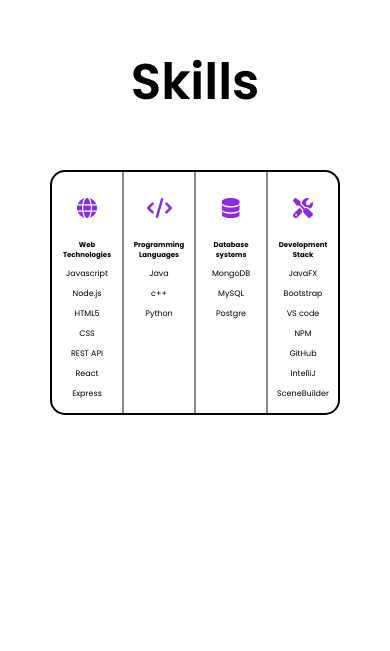
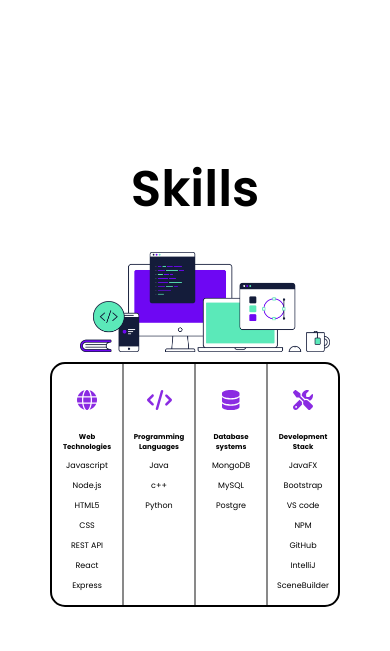
Before and after one commit to Swapnaroop2001/Portfolio-Website, a React (Create React App) app: page / in a window 390 px wide. Shown: the part 1853-2504 px from the top of the page. Built offline with nearby package versions, Linux system fonts and the light colour scheme.

Commit message:
Intro page changes

```diff
--- a/public/index.html
+++ b/public/index.html
@@ -6,10 +6,10 @@
   <link rel="preconnect" href="https://fonts.gstatic.com" crossorigin>
   <link href="https://fonts.googleapis.com/css2?family=Poppins:ital,wght@0,300;0,400;0,500;0,600;0,700;0,800;1,300&display=swap" rel="stylesheet">
   <meta charset="utf-8" />
-  <link rel="icon" href="%PUBLIC_URL%/favicon.ico" />
+  <link rel="icon" href="https://www.stefantopalovic.com/static/media/working-emoji.c5325f52b5be329995a5.png" />
   <meta name="viewport" content="width=device-width, initial-scale=1" />
   <meta name="theme-color" content="#000000" />
-  <meta name="description" content="Web site created using create-react-app" />
+  <meta name="description" content="Personal portfolio website" />
   <link rel="apple-touch-icon" href="%PUBLIC_URL%/logo192.png" />
   <link rel="manifest" href="%PUBLIC_URL%/manifest.json" />
 
--- a/src/components/Introduction/intro.jsx
+++ b/src/components/Introduction/intro.jsx
@@ -19,7 +19,7 @@ export default function Intro() {
           </div>
 
           <div className="i-description">
-            <p className='i-desc'>Explore my journey through ...and innovative projects.</p>
+            <p className='i-desc'>I invite you to explore my digital realm,</p>
           </div>
         </div>
       </div>
--- a/src/components/Skills/Skills.jsx
+++ b/src/components/Skills/Skills.jsx
@@ -2,6 +2,7 @@ import React from 'react'
 import '..//Skills/skills.css'
 import { faCode, faDatabase, faGlobe, faScrewdriver, faScrewdriverWrench } from '@fortawesome/free-solid-svg-icons'
 import { FontAwesomeIcon } from '@fortawesome/react-fontawesome'
+import pc from '..//..//images/pcimgaes.png'
 
 
 export default function Skills() {
@@ -10,6 +11,10 @@ export default function Skills() {
             <div className='skills'>
             <div className="s-title">
                 <h3 className='title'>Skills</h3>
+            </div>
+
+            <div className="s-img">
+                <img className='s-img' src={pc} alt="" />
             </div>
 
             <div className="s-div2">
--- a/src/components/Skills/skills.css
+++ b/src/components/Skills/skills.css
@@ -1,10 +1,13 @@
 .skills{
-    padding-top:60px ;
     height:100vh;
     padding: 50px;
+    padding-top:10px ;
     justify-content: center;
     align-items: center;
     text-align: center;
+    justify-content: center;
+    display: flex;
+    flex-direction: column;
 }
 
 .s-list{
@@ -15,6 +18,7 @@
     display: flex;
     justify-content: center;
     border-radius: 15px;
+    margin-top: 10px;
 }
 
 .s-item{
@@ -23,11 +27,21 @@
     border-right: 2px solid rgb(137, 137, 137);
 }
 
+.s-img{
+    height: 130px;
+    width: 300px;
+    margin: 10px;
+}
+
+
+
+
 .s-item:nth-child(4){
     border-right: none;
 }
 
 .title{
+    margin: 5px 10px;
     font-size: 50px;
     font-weight: 600;
 }
@@ -46,6 +60,11 @@
         height: 100%;
     }
 
+    .s-img{
+        height: 100px;
+        width: 250px;
+        margin: 10px;
+    }
     .s-item{
         width: 100%;
         height:auto;
--- a/src/components/contact/Contact.jsx
+++ b/src/components/contact/Contact.jsx
@@ -36,7 +36,7 @@ export default function Contact() {
       <div className="c-wrapper">
         <div className="c-left">
           <h1 className="c-title">Don't hesitate!</h1>
-          <h1 className="c-title">connect with me! 👇</h1>
+          <h1 className="c-title">connect with me!👇</h1>
           <div className="c-info-item">
           <div className='c-jodi'>
             <FontAwesomeIcon  className='c-icon' icon={faGithub} />
@@ -50,7 +50,7 @@ export default function Contact() {
 
             <div className='c-jodi'>
               <FontAwesomeIcon className='c-icon' icon={faPhone} />
-              <a className='c-a' href='+1 5513288505'>+1 551-551-551</a>
+              <a className='c-a' href='#'>+1 (551)328-8505</a>
             </div>
 
             <div className='c-jodi'>
```
Also changed, not shown: src/images/pcimgaes.png (added), 1 other file (tests, documents, lock files or other folders).
